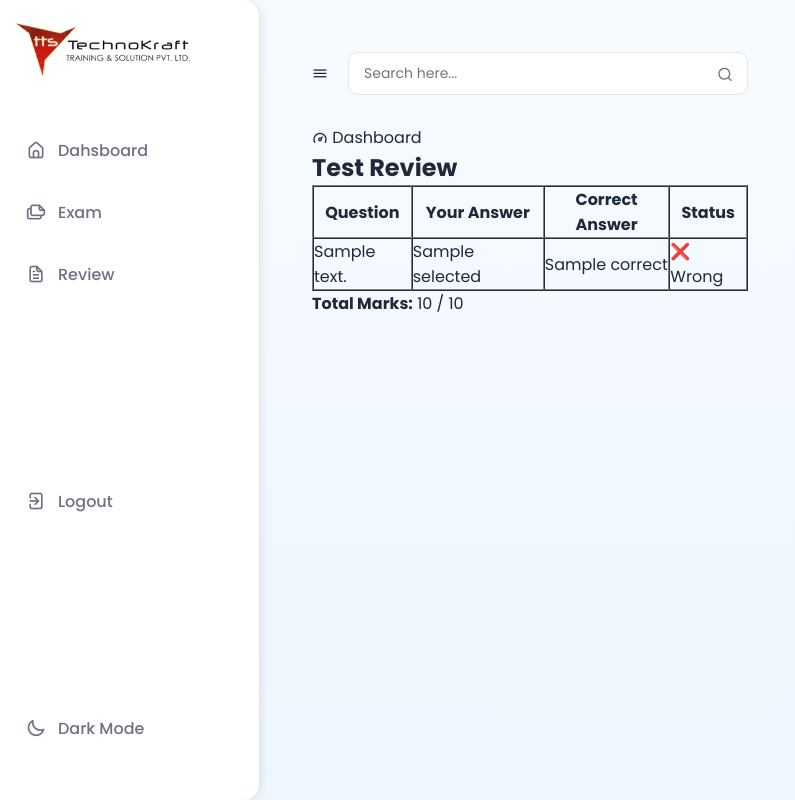
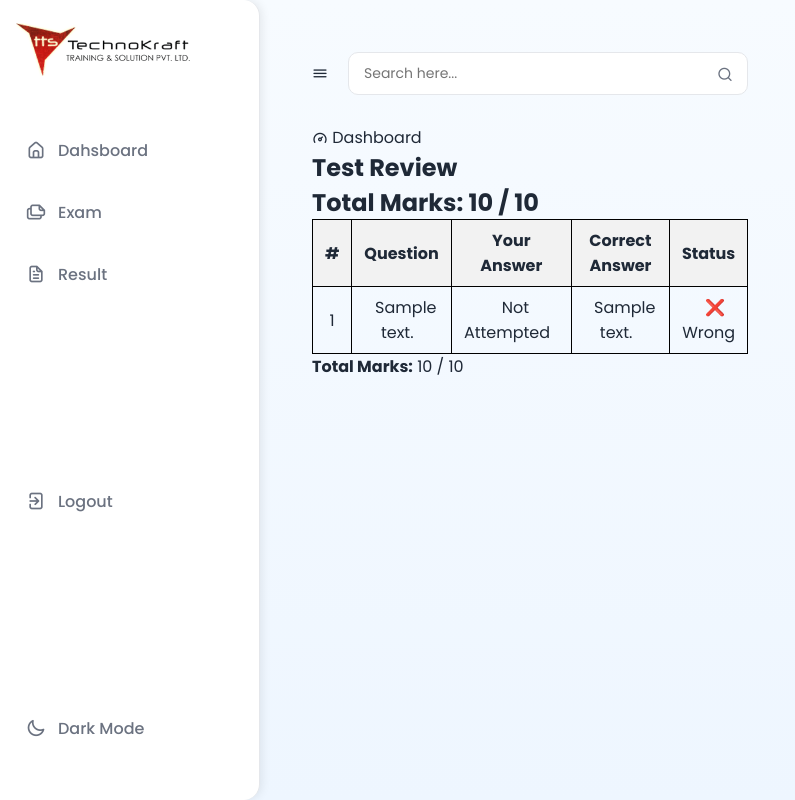
Before and after one commit to Muaazmaniyar/tts-project, a Django app: template mocktest/templates/review.html in a window 1280 px wide. Shown: the whole page, without its empty margins (0-795 px from the left). Run offline with Django 3.2, Linux system fonts and the light colour scheme; the template is opened without the code that fills it: most values are stand-ins (such as "Sample title", 1, 10 or a date in 2020).

Commit message:
result section and review

```diff
--- a/mocktest/main/urls.py
+++ b/mocktest/main/urls.py
@@ -7,7 +7,7 @@ urlpatterns = [
     path('logout/', views.student_logout, name='logout'),
     path('start_test/', views.start_test, name='start_test'),
     path("test/", views.mcq_test, name="mcq_test"),
-
+    path("result/", views.result, name="result"),
     path('review/', views.review, name='review'),
     path('dashboard/', views.student_dashboard, name='dashboard'),   # new route
 ]
--- /dev/null
+++ b/mocktest/static/css/result.css
@@ -0,0 +1,48 @@
+        body {
+            font-family: Arial, sans-serif;
+        }
+        .header {
+            border: 1px solid black;
+            padding: 10px;
+            text-align: center;
+        }
+        .logo {
+            float: left;
+            width: 80px;
+            height: 80px;
+        }
+        .school-name {
+            font-size: 20px;
+            font-weight: bold;
+        }
+        .sub-title {
+            font-size: 14px;
+            color: gray;
+        }
+        .student-info {
+            border: 1px solid black;
+            padding: 10px;
+            margin-top: -1px;
+        }
+        .student-info span {
+            display: inline-block;
+            margin-right: 20px;
+            font-weight: bold;
+        }
+        table {
+            border-collapse: collapse;
+            width: 100%;
+            margin-top: -1px;
+            text-align: center;
+        }
+        th, td {
+            border: 1px solid black;
+            padding: 8px;
+        }
+        th {
+            background-color: #f2f2f2;
+        }
+        .website {
+            color: red;
+            font-weight: bold;
+        }
--- a/mocktest/templates/dashboard.html
+++ b/mocktest/templates/dashboard.html
@@ -10,6 +10,8 @@
     <!----======== CSS ======== -->
     <link rel="stylesheet" href="{% static 'css/admin.css' %}">
     <link rel="stylesheet" href="{% static 'css/start_test.css' %}">
+    <link rel="stylesheet" href="{% static 'css/result.css' %}">
+
 
     <!----===== Iconscout CSS ===== -->
     <link rel="stylesheet" href="https://unicons.iconscout.com/release/v4.0.0/css/line.css">
@@ -35,9 +37,9 @@
                     </a>
                 </li>
 
-                <li><a href="{% url 'review' %}">
+                <li><a href="{% url 'result' %}">
                     <i class="uil uil-file-alt"></i>
-                    <span class="link-name">Review</span>
+                    <span class="link-name">Result</span>
             </a></li>
 
                 <!-- <li><a href="#">
@@ -176,6 +178,6 @@
             </div> -->
         </div>
     </section>
-    <script src="script.js"></script>
+
 </body>
 </html>
--- a/mocktest/templates/review.html
+++ b/mocktest/templates/review.html
@@ -2,8 +2,11 @@
 {% block content %}
 <div class="review-container">
     <h2>Test Review</h2>
-    <table border="1" cellpadding="8" cellspacing="0">
+    <h2><b>Total Marks:</b> {{ score }} / {{ total }}</h2>
+    <h2></h2>
+    <table border="1" cellpadding="10" cellspacing="1" width="900px">
         <tr>
+            <th>#</th>
             <th>Question</th>
             <th>Your Answer</th>
             <th>Correct Answer</th>
@@ -11,10 +14,11 @@
         </tr>
         {% for ans in answers %}
         <tr>
-            <td>{{ ans.question.question_text }}</td>
-            <td>{{ ans.selected }}</td>
-            <td>{{ ans.correct }}</td>
-            <td>
+            <td>&nbsp;&nbsp;{{ forloop.counter }}&nbsp;&nbsp;</td>  <!-- Question number -->
+            <td>&nbsp;&nbsp;{{ ans.question_text }}&nbsp;&nbsp;</td>
+            <td>&nbsp;&nbsp;{{ ans.selected_option|default:"Not Attempted" }}&nbsp;&nbsp;</td>
+            <td>&nbsp;&nbsp;{{ ans.correct_answer }}&nbsp;&nbsp;</td>
+            <td>&nbsp;&nbsp;
                 {% if ans.is_correct %}
                     ✅ Correct
                 {% else %}
```
Also changed, not shown: mocktest/main/views.py (+18 -8 lines), mocktest/templates/result.html (added, +35 -0 lines), mocktest/db.sqlite3.
